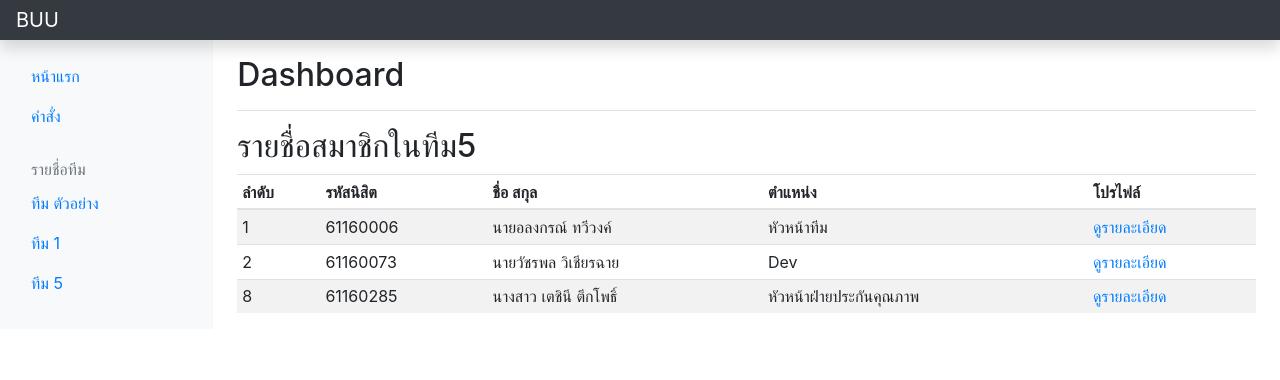
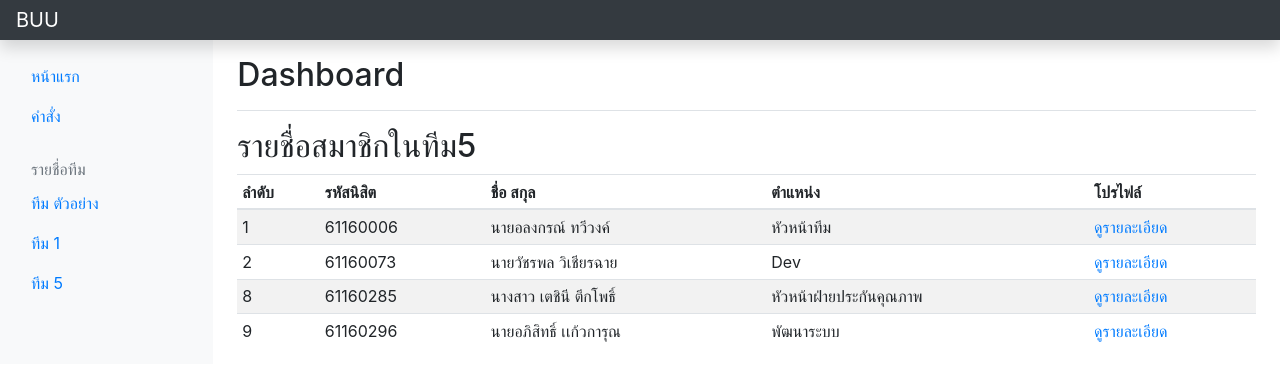
Before and after one commit to peerasakp/learn88832359, a plain HTML site: page team5.html in a window 1280 px wide. Drawn offline with Linux system fonts and the light colour scheme.

Commit message:
61160296 เพิ่มข้อมูล
เพิ่มข้อมูล

```diff
--- a/team5.html
+++ b/team5.html
@@ -119,6 +119,14 @@
                 <td>หัวหน้าฝ่ายประกันคุณภาพ</td>
                 <td><a href="profile.html">ดูรายละเอียด</a></td>
             </tr>
+
+            <tr>
+              <td>9</td>
+              <td>61160296</td>
+              <td>นายอภิสิทธิ์ เเก้วการุณ</td>
+              <td>พัฒนาระบบ</td>
+              <td><a href="profile.html">ดูรายละเอียด</a></td>
+          </tr>
             <!-- เตชินี -->
 
             </tbody>
```
